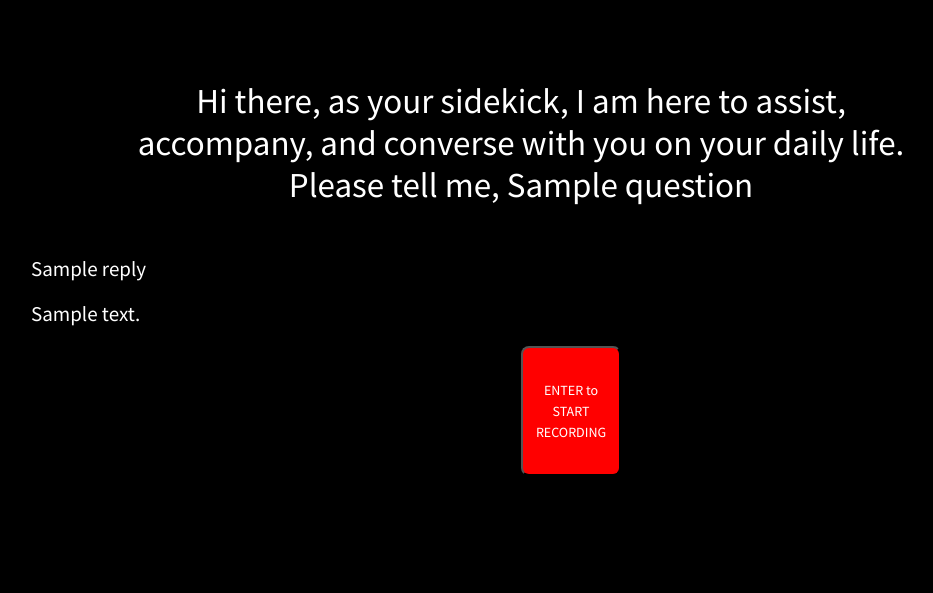
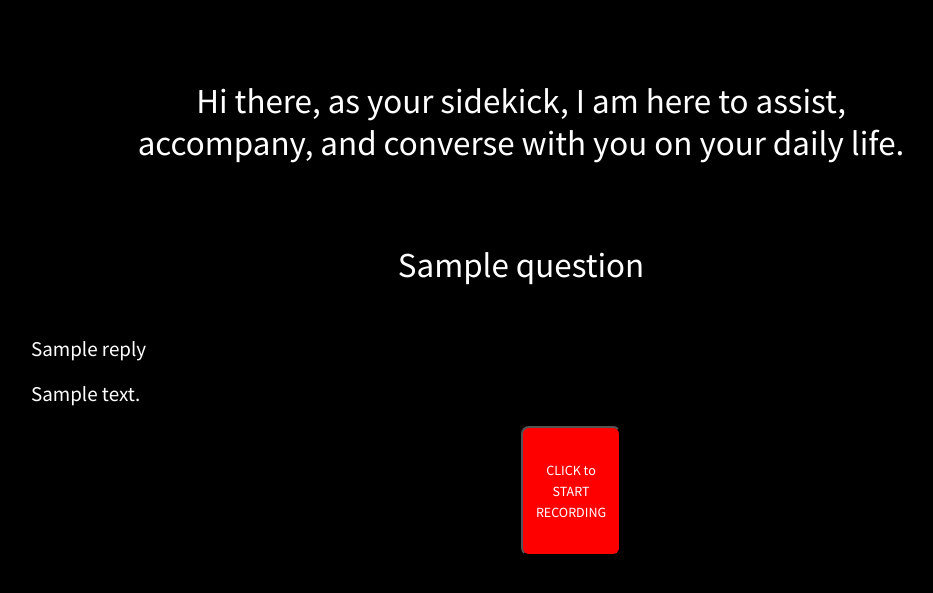
Before and after one commit to jeffng5/chatbot, a Flask app: template templates/sidekick.html in a window 1280 px wide. Shown: the part 57-650 px from the top of the page, without its empty margins (119-1052 px from the left). Run offline with Flask 3, Linux system fonts and the light colour scheme; the template is opened without the code that fills it: most values are stand-ins (such as "Sample title", 1, 10 or a date in 2020); some libraries are stand-ins or nearby versions.

Commit message:
html changes

```diff
--- a/templates/sidekick.html
+++ b/templates/sidekick.html
@@ -3,18 +3,22 @@
 
 
 {%block content%}
-<h1>Hi there, as your sidekick, I am here to assist, accompany, and converse with you on your daily life. Please tell me,
-    {{question}}
+<h1>Hi there, as your sidekick, I am here to assist, accompany, and converse with you on your daily life.
+</h1>
+    <h1 class='question'>
+        {{question}}
 </h1>
 
 
 
-<h4>{{reply}}</h4>
-<h4>{{answer}}</h4>
+<h4 class='reply'>{{reply}}</h4>
+<h4 class='answer'>{{answer}}</h4>
 
 <form action='/conversation'>
-<button class='bttn'>ENTER to START RECORDING</button>
+<button class='bttn'>CLICK to START RECORDING</button>
 </form>
 
 
 {%endblock%}
+
+<script src = './static/sidekick.js'></script>
```
